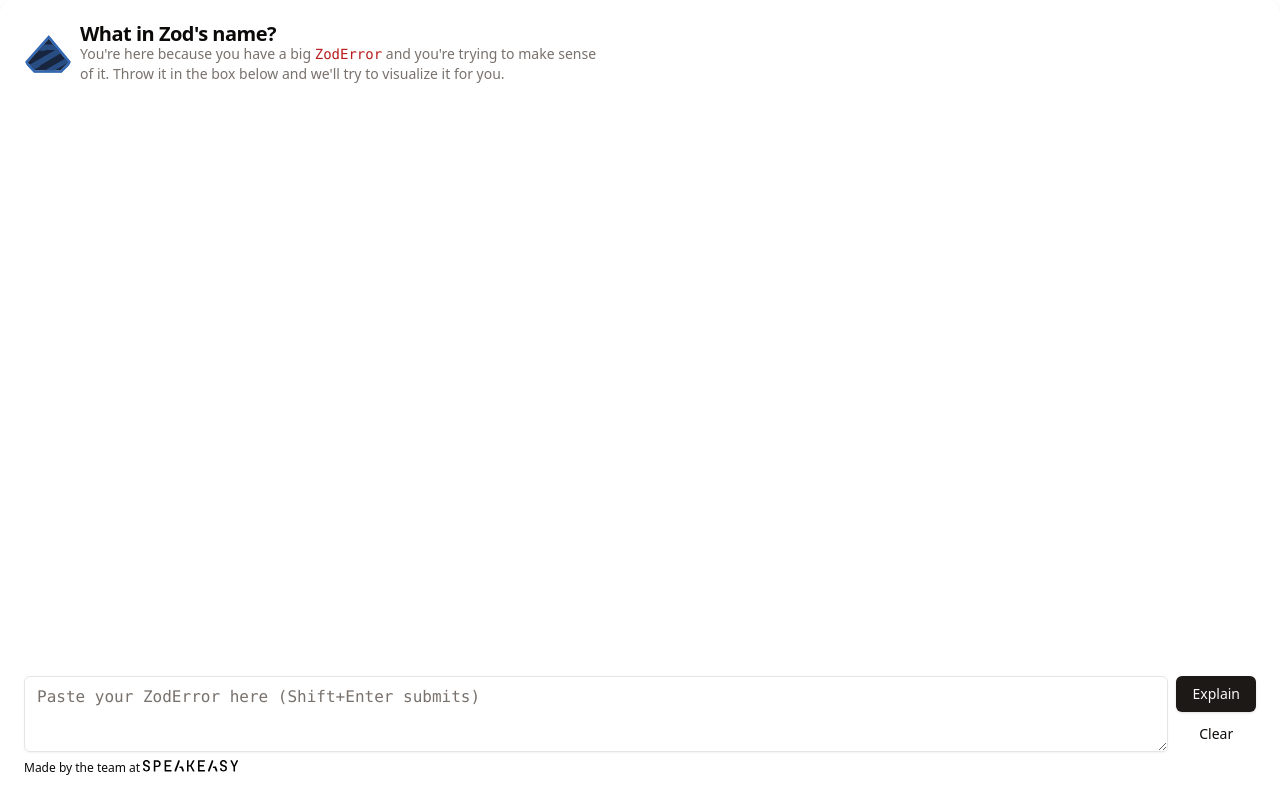
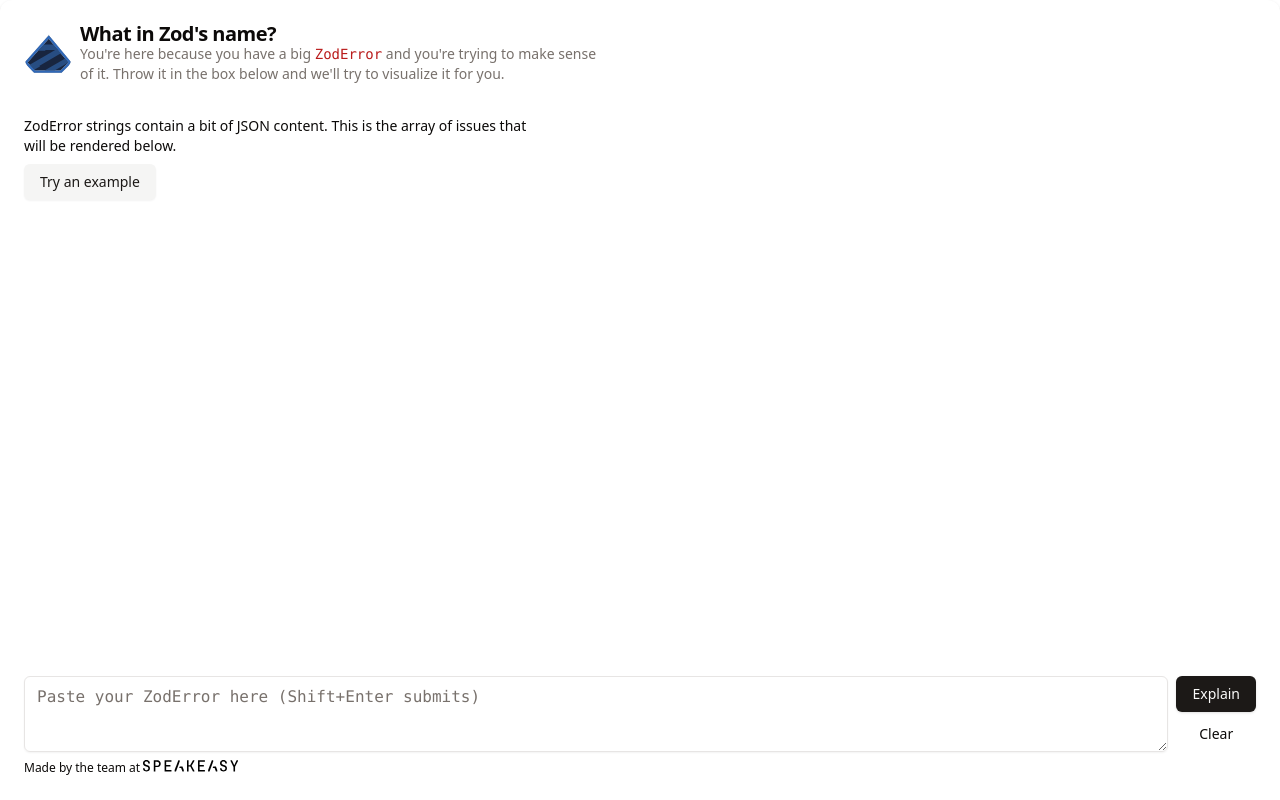
Before and after one commit to speakeasy-api/what-in-zods-name, a React (Vite) app: page / in a window 1280 px wide. Built offline with nearby package versions, Linux system fonts and the light colour scheme.

Commit message:
add empty view and sample error

```diff
--- a/src/app.tsx
+++ b/src/app.tsx
@@ -12,6 +12,7 @@ import speakeasyWhiteLogo from "./assets/speakeasy-white.svg";
 import speakeasyBlackLogo from "./assets/speakeasy-black.svg";
 import zodLogo from "./assets/zod.svg";
 import { stringFromBase64, stringToBase64 } from "./lib/base64";
+import { sampleError } from "./lib/sample";
 
 const ZodFormattedErrorMemo = React.memo(ZodFormattedError);
 
@@ -121,6 +122,20 @@ function App() {
           </div>
         </CardHeader>
         <CardContent>
+          {inputs.length === 0 ? (
+            <div>
+              <p className="mb-2 max-w-prose text-sm">
+                ZodError strings contain a bit of JSON content. This is the
+                array of issues that will be rendered below.
+              </p>
+              <Button
+                onClick={() => setInputs([sampleError])}
+                variant="secondary"
+              >
+                Try an example
+              </Button>
+            </div>
+          ) : null}
           <ul className="space-y-4">
             {inputs.map((input, index) => (
               <li key={index}>
--- /dev/null
+++ b/src/lib/sample.ts
@@ -0,0 +1,67 @@
+export const sampleError = `ZodError: [
+  {
+    "code": "invalid_union",
+    "unionErrors": [
+      {
+        "issues": [
+          {
+            "code": "invalid_type",
+            "expected": "string",
+            "received": "undefined",
+            "path": [
+              "prompt",
+              "url"
+            ],
+            "message": "Required"
+          }
+        ],
+        "name": "ZodError"
+      },
+      {
+        "issues": [
+          {
+            "expected": "'en' | 'es' | 'fr' | 'de'",
+            "received": "undefined",
+            "code": "invalid_type",
+            "path": [
+              "prompt",
+              "fromLocale"
+            ],
+            "message": "Required"
+          },
+          {
+            "received": "pt",
+            "code": "invalid_enum_value",
+            "options": [
+              "en",
+              "es",
+              "fr",
+              "de"
+            ],
+            "path": [
+              "prompt",
+              "toLocale"
+            ],
+            "message": "Invalid enum value. Expected 'en' | 'es' | 'fr' | 'de', received 'pt'"
+          }
+        ],
+        "name": "ZodError"
+      }
+    ],
+    "path": [
+      "prompt"
+    ],
+    "message": "Invalid input"
+  },
+  {
+    "code": "too_small",
+    "minimum": 1,
+    "type": "number",
+    "inclusive": true,
+    "exact": false,
+    "message": "Number must be greater than or equal to 1",
+    "path": [
+      "maxTokens"
+    ]
+  }
+]`;
```
